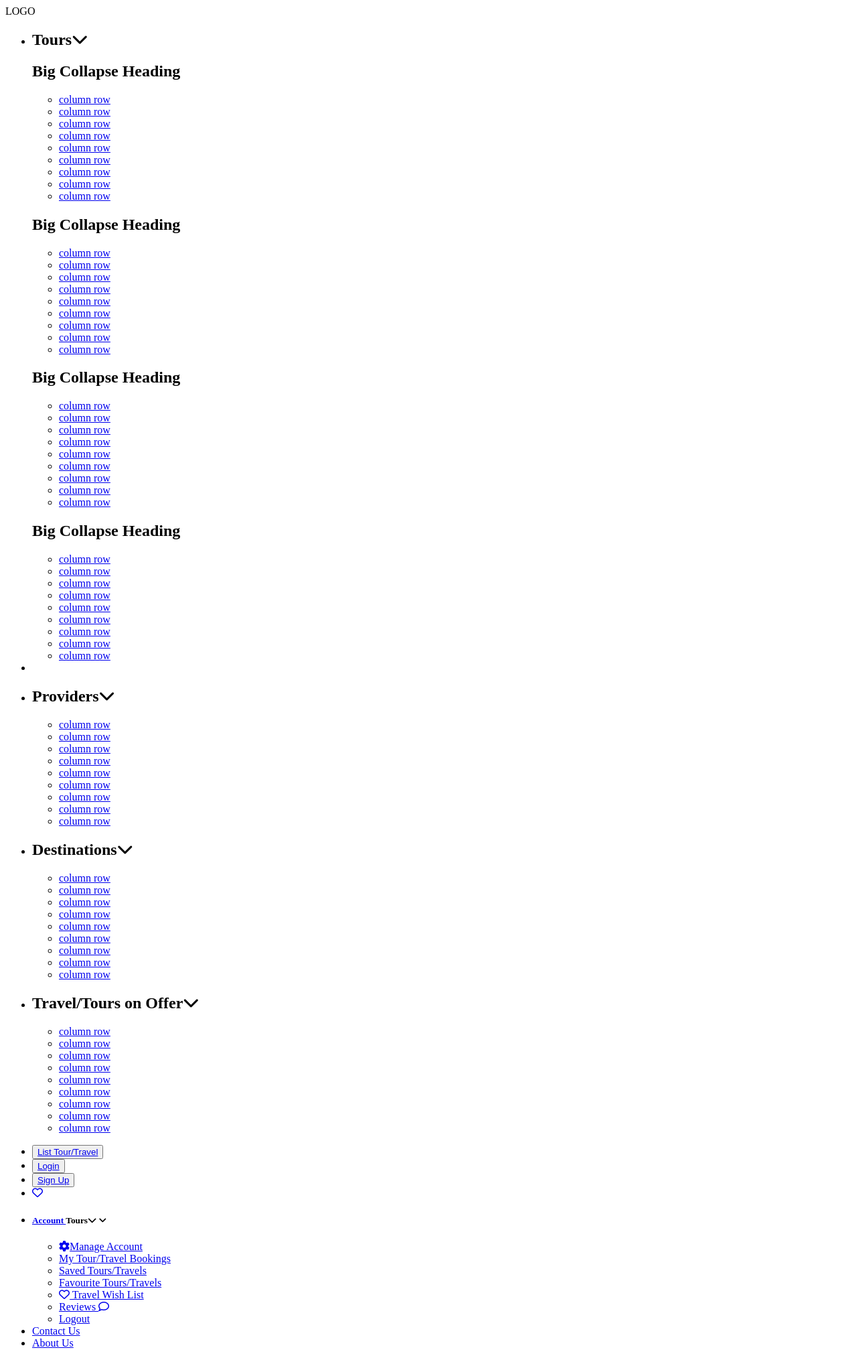
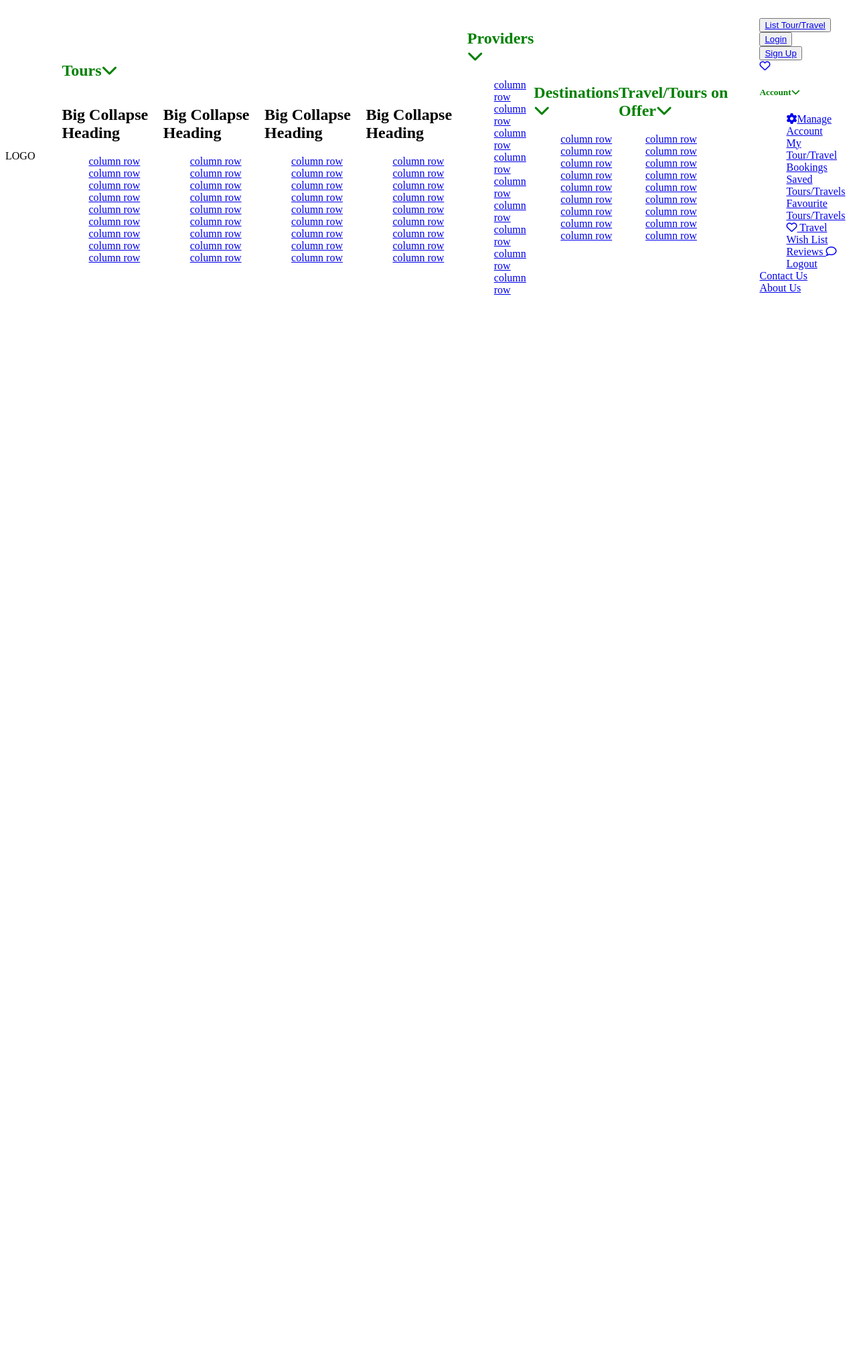
Before and after one commit to meshcode25/The-Tourism-Village, a PHP site: page / in a window 1280 px wide. Shown: the whole page at 67% size. After the commit the page ends 440 px from the top, so only its background shows below. Run offline with PHP 8.4, Linux system fonts and the light colour scheme; some libraries are stand-ins or nearby versions.

Commit message:
still working on the header part of the website

```diff
--- a/TourismVillageFrontend/index.html
+++ b/TourismVillageFrontend/index.html
@@ -94,7 +94,7 @@
                     <!-- navlink 2 -->
                     <li>
                         <div class="collapsecontainer" >
-                                <h2 class="navlinkheading"><a  class="mainnavlink">Providers<i class="fa-solid fa-chevron-down tourchevron dropdown"></i></a></h2>
+                                <h2 class="navlinkheading"><a class="mainnavlink">Providers<i class="fa-solid fa-chevron-down tourchevron dropdown"></i></a></h2>
                                 <div class="collapsediv">
                                     <!--collapse column one-->
                                         <div class="linebreak"></div>
@@ -116,7 +116,7 @@
 
                     <li>
                         <div class="collapsecontainer" >
-                                <h2 class="navlinkheading"><a class="z">Destinations<i class="fa-solid  dropdown fa-chevron-down tourchevron"></i></h2>
+                                <h2 class="navlinkheading"><a class="mainnavlink">Destinations<i class="fa-solid  dropdown fa-chevron-down tourchevron"></i></a></h2>
                                 <div class="collapsediv">
                                     <!--collapse column one-->
                                         <div class="linebreak"></div>
@@ -136,7 +136,7 @@
                     <!-- Nav link 4 -->
                     <li>
                         <div class="collapsecontainer" >
-                                <h2 class="navlinkheading"><a  class="mainnavlink">Travel/Tours on Offer<i class="fa-solid dropdown fa-chevron-down tourchevron"></i></a></h2>
+                                <h2 class="navlinkheading"><a class="mainnavlink">Travel/Tours on Offer<i class="fa-solid dropdown fa-chevron-down tourchevron"></i></a></h2>
                                 <div class="collapsediv">
                                     <!--collapse column one-->
                                         <div class="linebreak"></div>
@@ -165,7 +165,7 @@
                 <li class="signup"><button class="signupbutton" type="button"><a href="#" class="signuplink">Sign Up</a></button></li>
                 <li class="wishlist"><Span class="wishlistnotification"></Span><a href="#" class="wishlistlink"> <i class="fa-regular fa-heart"></i></a></li>
                 <li class="Account">
-                        <h5><a href="#" class="accountlink">Account <a class="mainnavlink">Tours<i class="fa-solid dropdown fa-chevron-down tourchevron"></i></a> <i id="caretdown" class="fa-solid fa-angle-down"></i></h5>
+                    <h5><a class="mainnavlink accountlink">Account<i class="fa-solid dropdown fa-chevron-down tourchevron"></i></a> </h5>
                     <ul class="accountmenulist">
                         <li class="myaccount"><a href="#" class="manageaccountlink"><span class="gearicon"><i class="fa-solid fa-gear"></i></span>Manage Account</a></li>
                         <li class="bookings"><a href="#" class="mytourbookings">My Tour/Travel Bookings</a> </li>
--- a/TourismVillageFrontend/main.css
+++ b/TourismVillageFrontend/main.css
@@ -2,12 +2,64 @@
     box-sizing: border-box;
 }
 
-/* .mainnavlink { */
-    /* color:green;
-    list-style: none; */
-/*
+ .mainnavlink {
+    color:green;
+    list-style: none;
+
 }
 
 .mainnavlink:hover{
     cursor:pointer;
-} */
+}
+
+.navcontainer{
+    display:flex;
+    justify-content: space-between;
+    align-items: center;
+}
+.navcontainer li{
+    list-style: none;
+    text-decoration:none;
+
+}
+.collapsecontainer ul li{
+    list-style: none;
+    text-decoration:none;
+
+}
+
+.bigcollapsediv{
+    display:flex;
+    justify-content: space-between;
+    align-items: center;
+}
+
+.navlinks{
+    display:flex;
+    justify-content: space-between;
+    align-items: center;
+}
+/* Media Qeuries list */
+@media screen and (max-width:450px){
+
+}
+
+@media screen and ((min-width:451px) and (max-width:768px)){
+    .navcontainer{
+        display:flex;
+
+
+    }
+}
+
+@media screen and ((min-width:769px) and (max-width:992px)){
+
+}
+
+@media screen and ((min-width:993px) and (max-width:1200px)){
+
+}
+
+@media screen and (min-width:12001px){
+
+}
--- a/TourismVillageFrontend/main.js
+++ b/TourismVillageFrontend/main.js
@@ -12,21 +12,22 @@ mainnavlink.forEach((currentvalue, index,array)=>{
 
         console.log("lets see what these guys give out");
         console.log(currentvalue)
-        console.log(index);
-        console.log(array)
 
-        console.log(chevron)
 
-        if(currentvalue.classList.contains("fa-rotate-180")){
+        if(chevron[index].classList.contains("fa-rotate-180")){
             // chevron[i].classList.remove("dropdown")
             chevron[index].style.transition="all 1s ease"
             chevron[index].classList.remove("fa-rotate-180")
+            // chevron[index].style.transform="rotate(180deg)"
+            chevron[index].style.color="green";
+
 
         }
         else{
             // chevron[i].classList.add("dropdown")
             chevron[index].style.transition="all 1s ease"
             chevron[index].classList.add("fa-rotate-180")
+            chevron[index].style.color="blue";
 
         }
 
```
Lines whose indentation alone changed are shown as unchanged.
